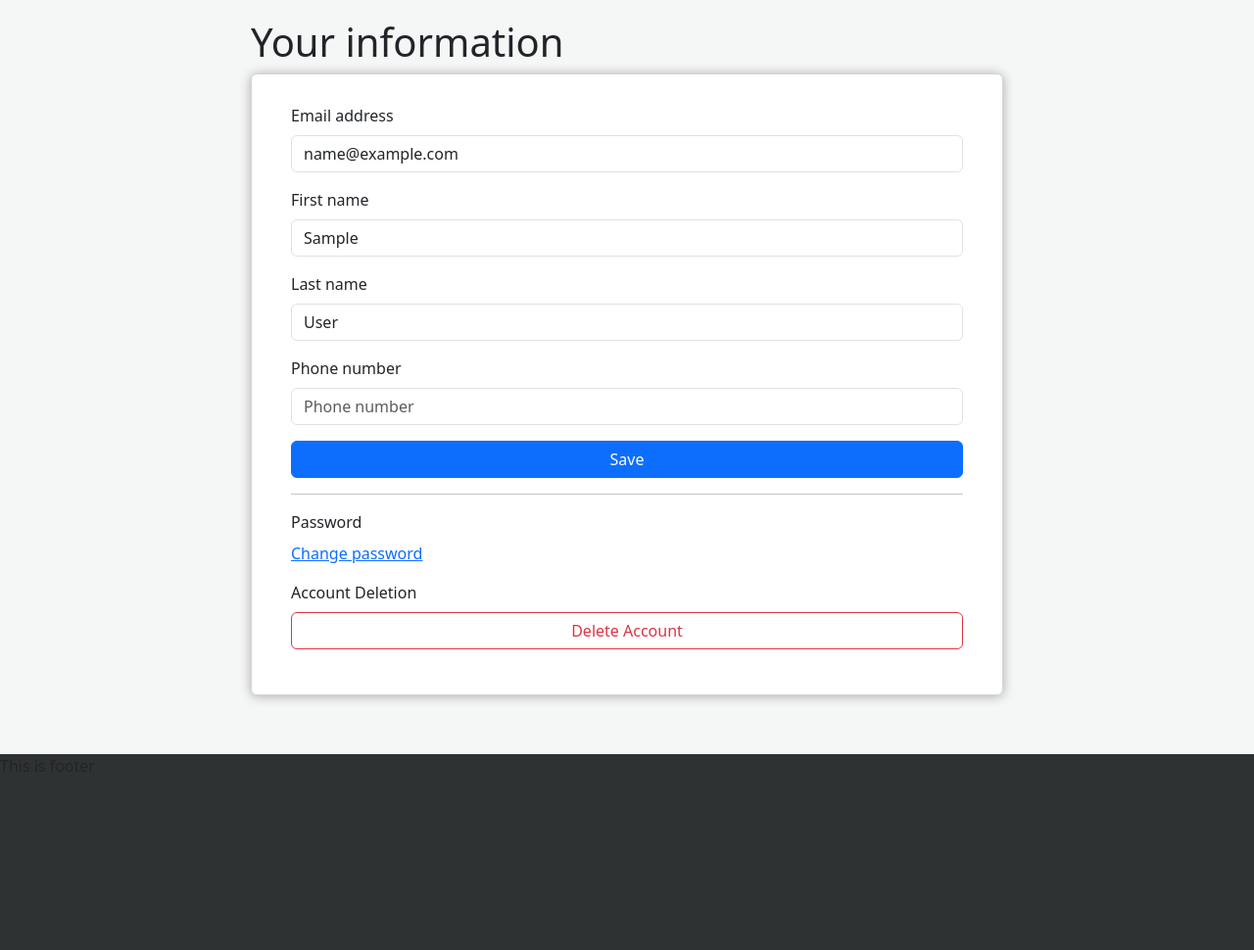
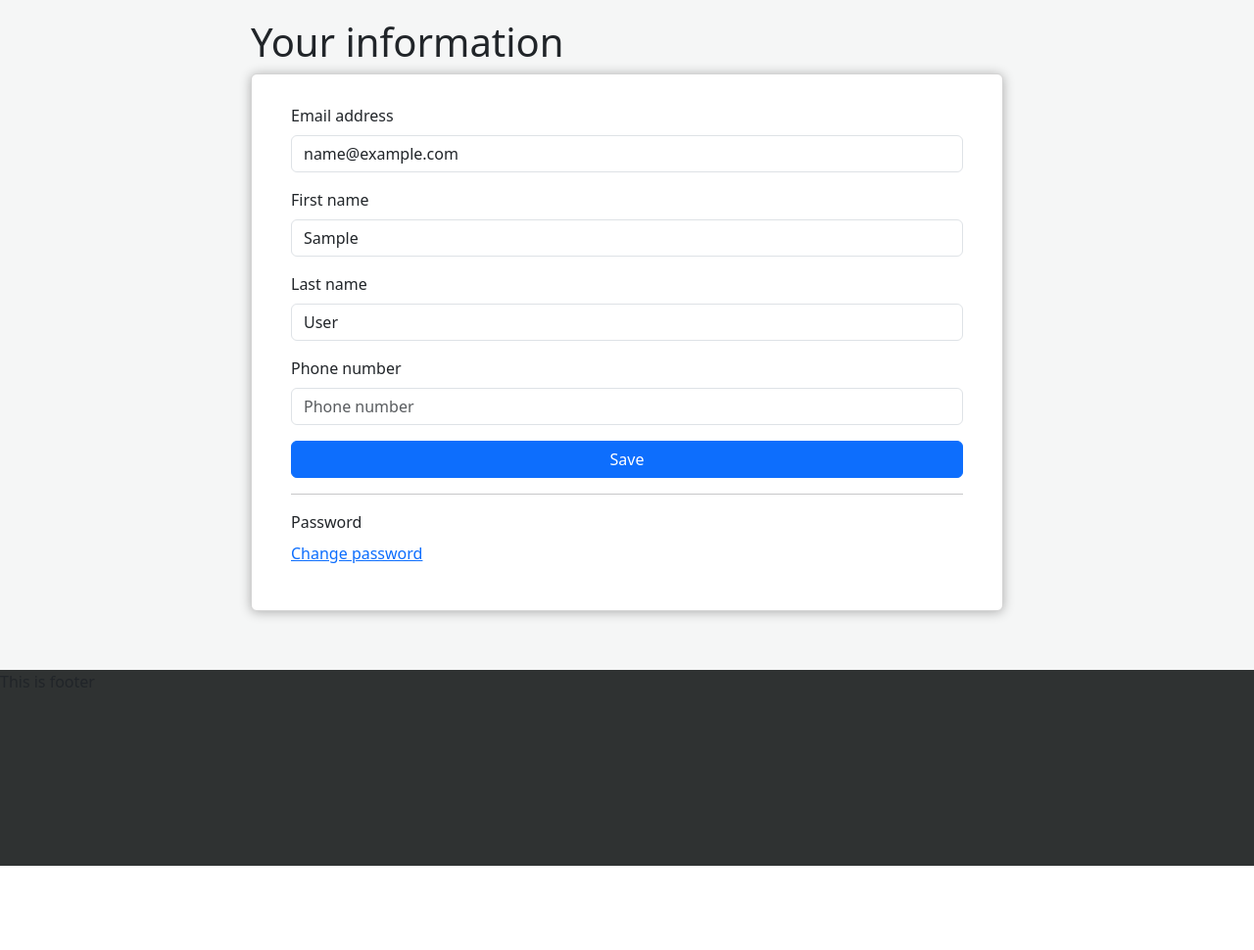
Before and after one commit to UtsumiYoji/ShiftManagementApp, a Django app: page /user/ in a window 1280 px wide. Shown: the part 91-1061 px from the top of the page at 98% size. After the commit the page ends 975 px from the top, so only its background shows below. Run offline with Django 5.2, Linux system fonts and the light colour scheme; the visitor is signed in with stand-in values (Sample User, id 1); some libraries are stand-ins or nearby versions.

Commit message:
delete url to account delete

```diff
--- a/program/templates/user/update.html
+++ b/program/templates/user/update.html
@@ -25,11 +25,6 @@
             <label class="form-label">Password</label><br>
             <a  href="{% url 'user:password' %}">Change password</a>
         </div>
-
-        <div class="mb-3">
-            <label class="form-label">Account Deletion</label><br>
-            <a class="btn btn-outline-danger" href="{% url 'user:user-delete' %}">Delete Account</a>
-        </div>
     </form>
 </wrap>
 
```
